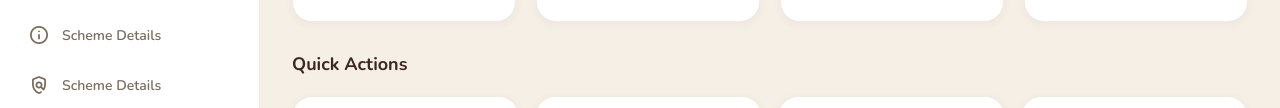
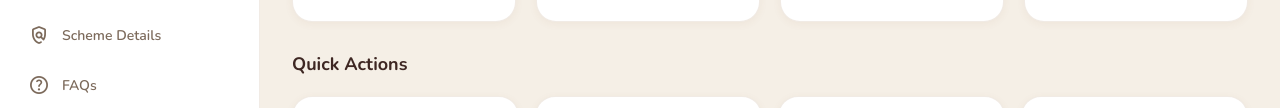
Before and after one commit to Ashish22Gupta/Smart-Agriculture-Farmer-Empowerment-Portal, a plain HTML site: page dashboard.html in a window 1280 px wide. Shown: the part 297-405 px from the top of the page. Drawn offline with nearby package versions, Linux system fonts and the light colour scheme.

Commit message:
Update dashboard.html

```diff
--- a/dashboard.html
+++ b/dashboard.html
@@ -40,10 +40,6 @@
                 <a href="krishi-gyan.html" class="nav-item">
                     <span class="material-symbols-rounded">play_circle</span>
                     Krishi Gyan
-                </a>
-                <a href="#" class="nav-item">
-                    <span class="material-symbols-rounded">info</span>
-                    Scheme Details
                 </a>
                 <a href="scheme-details.html" class="nav-item">
                     <span class="material-symbols-rounded">policy</span>
```
